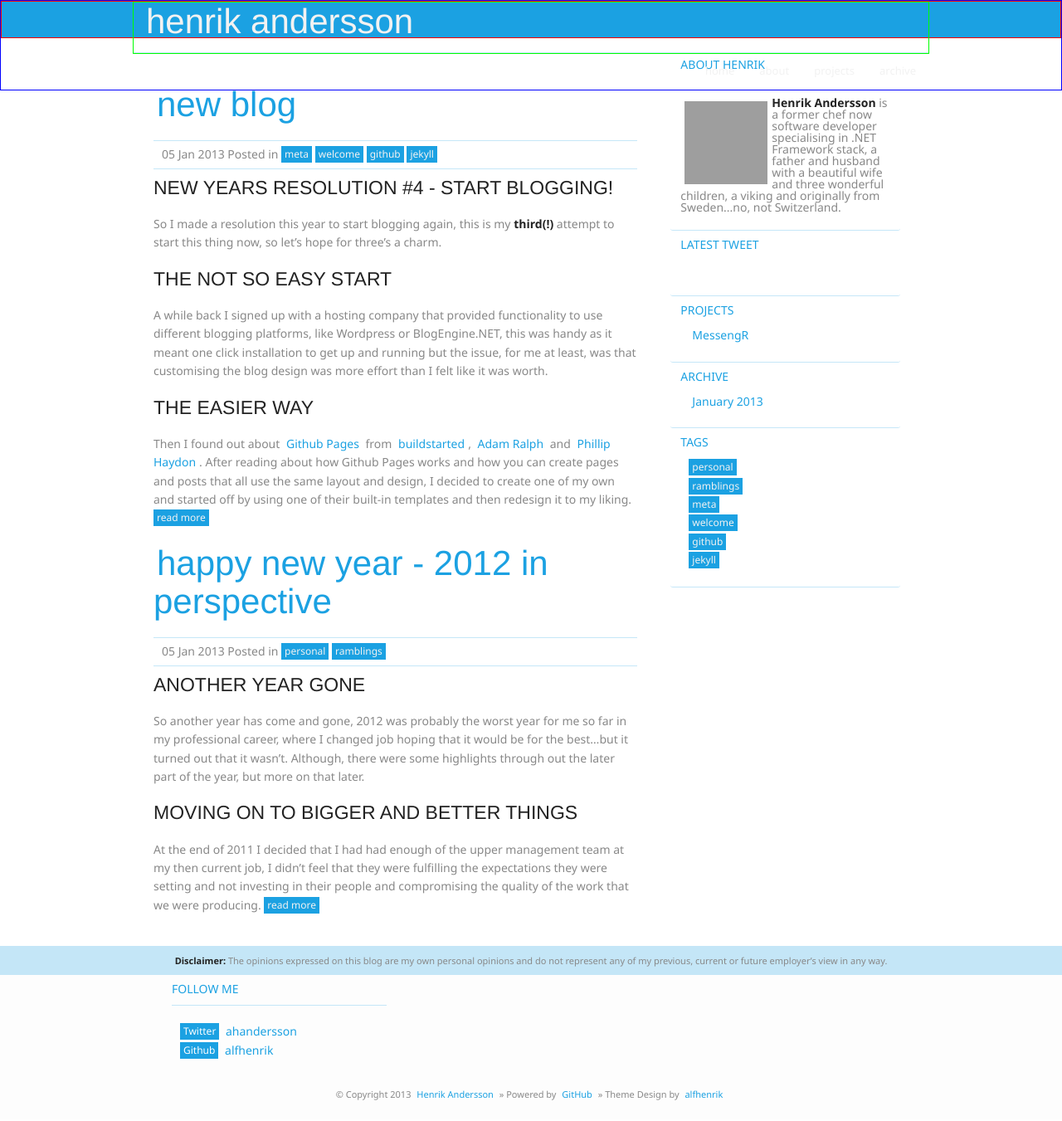
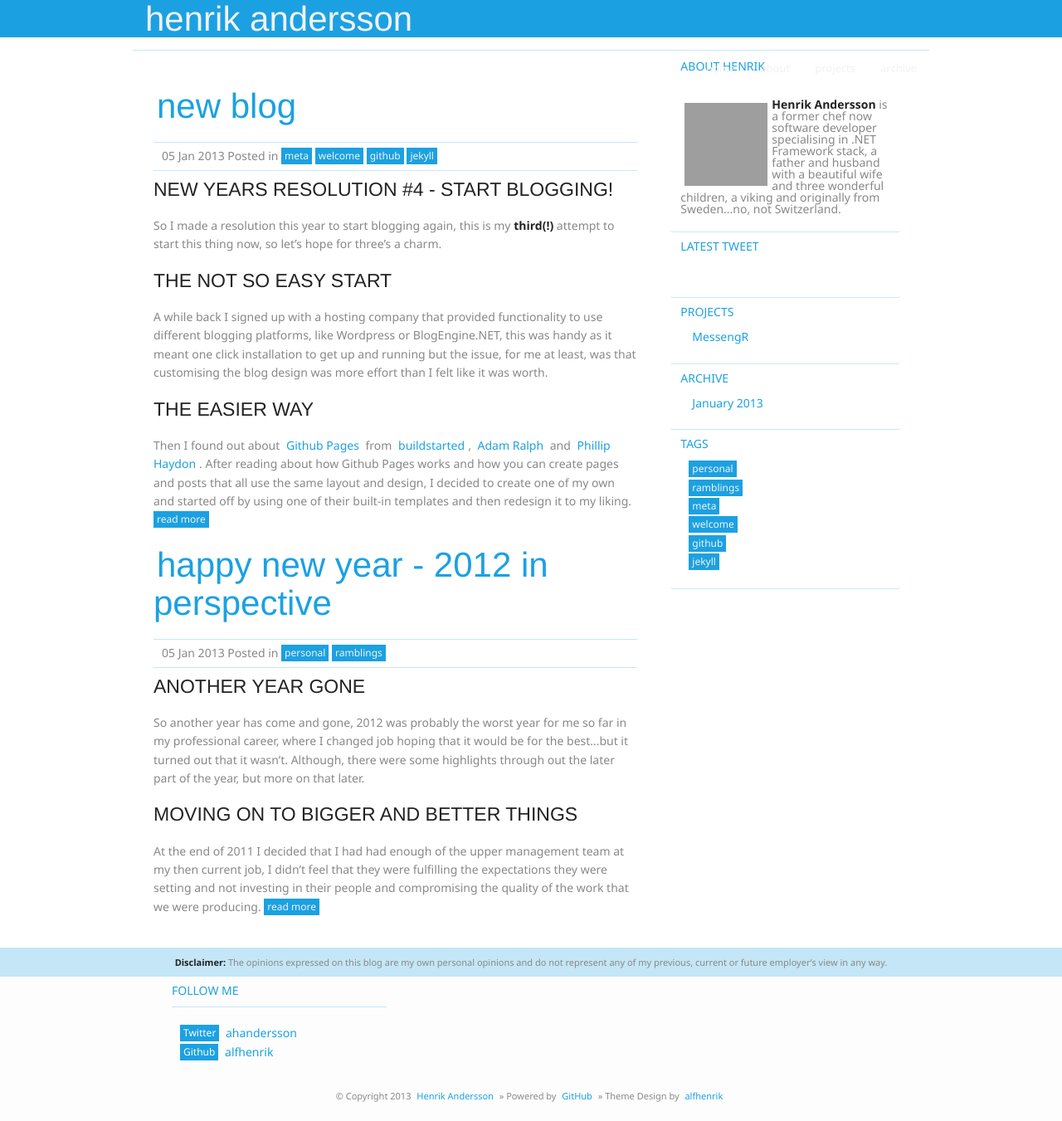
Before and after one commit to hnrkndrssn/hnrkndrssn.github.io, a Jekyll site: the page built from index.html, in a window 1280 px wide and 1351 px high. Shown: the whole window at 83% size. Built offline with Jekyll 4.4.1, drawn with Linux system fonts in a browser that asks for light colours; Markdown is read by kramdown in place of the engine named in the settings; the list of posts is cut into pages by our own code; grey boxes are pictures that could not be loaded.

Commit message:
gsfdsaasdf

```diff
--- a/_layouts/default.html
+++ b/_layouts/default.html
@@ -23,11 +23,11 @@
     </script>
 </head>
 <body>
-    <div class="row">
+    <div class="row" style="border: 1px solid #00f;">
         <div class="twelve columns">
-            <div class="fixed" style="border: 1px solid #00f;">
-                <nav class="top-bar bluebg" style="border: 1px solid #F00;">
-                    <div class="inner" style="border: 1px solid #0f0;">
+            <div class="fixed">
+                <nav class="top-bar bluebg">
+                    <div class="inner">
                         <ul>
                             <li class="name">
                                 <a href="/">
```
